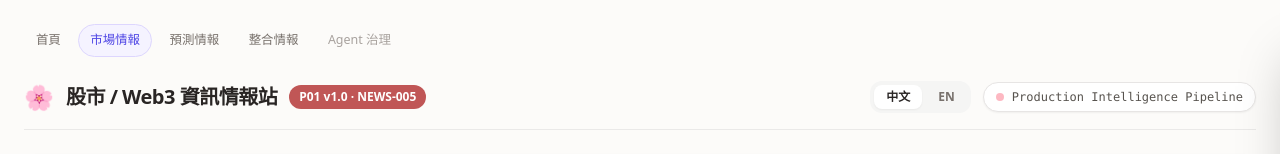
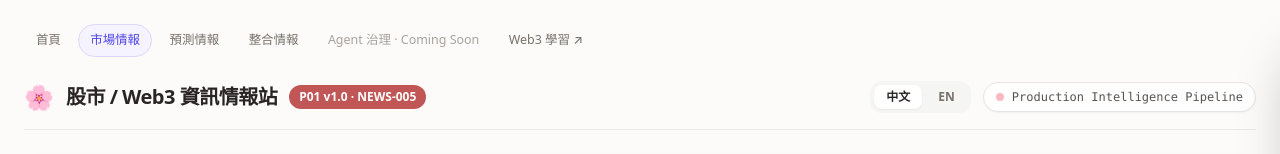
Before and after one commit to Clairelee1010/macro-attribution-dashboard, a plain HTML site: page p01/index.html in a window 1280 px wide. Shown: the top 154 px of the page. Drawn offline with nearby package versions, Linux system fonts and the light colour scheme.

Commit message:
Add files via upload

```diff
--- a/p01/index.html
+++ b/p01/index.html
@@ -33,7 +33,7 @@
 </head>
 <body class="p-4 md:p-6 max-w-7xl mx-auto space-y-6 relative min-h-screen">
     <nav class="platform-nav" aria-label="Platform navigation">
-      <a id="platform-nav-home" href="../">首頁</a><a id="platform-nav-market" class="active" href="./">市場情報</a><a id="platform-nav-prediction" href="../p02/">預測情報</a><a id="platform-nav-integrated" href="../intelligence/">整合情報</a><span id="platform-nav-agent" class="coming">Agent 治理</span>
+      <a id="platform-nav-home" href="../">首頁</a><a id="platform-nav-market" class="active" href="./">市場情報</a><a id="platform-nav-prediction" href="../p02/">預測情報</a><a id="platform-nav-integrated" href="../intelligence/">整合情報</a><span id="platform-nav-agent" class="coming">Agent 治理</span><a id="platform-nav-learning" href="https://clairelee1010.github.io/chain-schoolhouse-play/" target="_blank" rel="noopener noreferrer">Web3 學習 ↗</a>
     </nav>
 
 
@@ -841,7 +841,8 @@
             document.getElementById('platform-nav-market').innerText = isZh ? '市場情報' : 'Market';
             document.getElementById('platform-nav-prediction').innerText = isZh ? '預測情報' : 'Prediction';
             document.getElementById('platform-nav-integrated').innerText = isZh ? '整合情報' : 'Integrated';
-            document.getElementById('platform-nav-agent').innerText = isZh ? 'Agent 治理' : 'Agent Governance';
+            document.getElementById('platform-nav-agent').innerText = isZh ? 'Agent 治理 · Coming Soon' : 'Agent Governance · Coming Soon';
+            document.getElementById('platform-nav-learning').innerText = isZh ? 'Web3 學習 ↗' : 'Web3 Learning ↗';
             document.documentElement.lang = isZh ? 'zh-TW' : 'en';
             document.getElementById('lbl-current-feed-items').innerText = isZh ? '目前情報筆數' : 'CURRENT FEED ITEMS';
             document.getElementById('lbl-official-source-share').innerText = isZh ? '官方來源占比' : 'OFFICIAL SOURCE SHARE';
```
